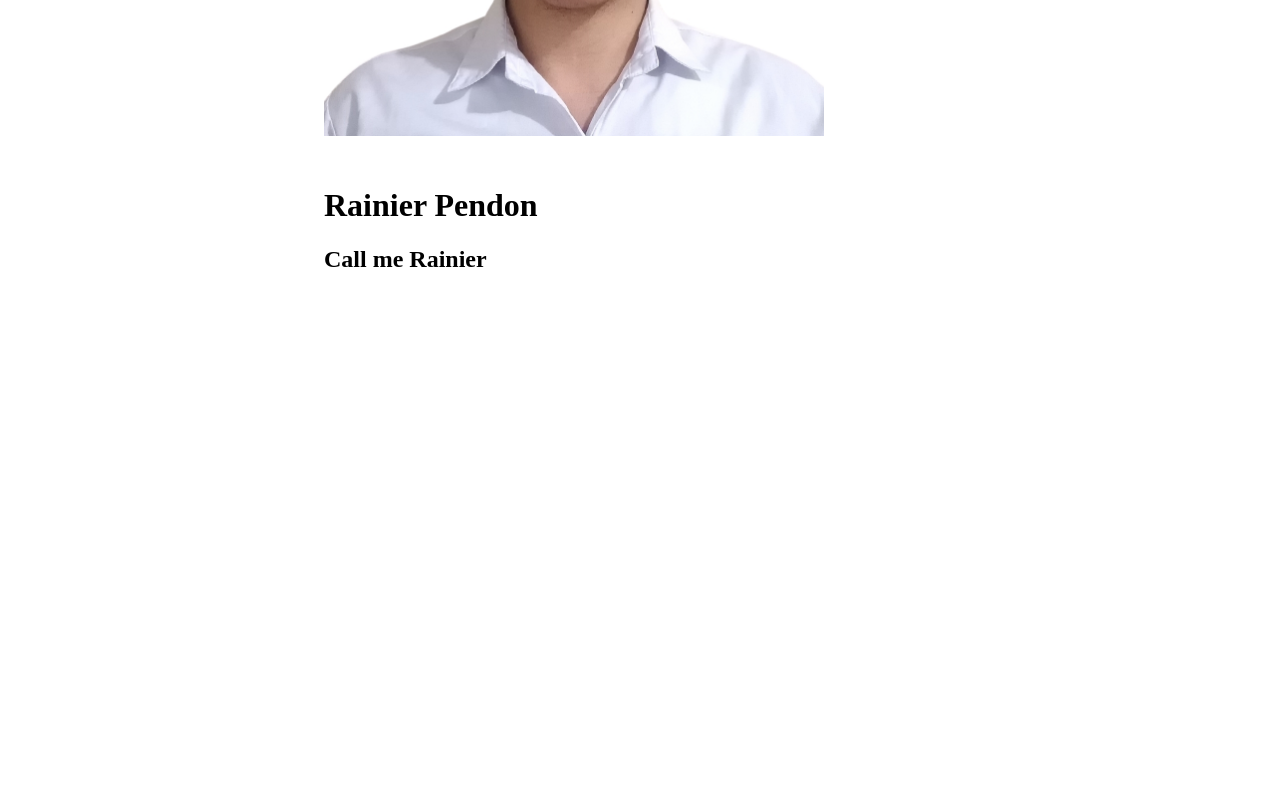
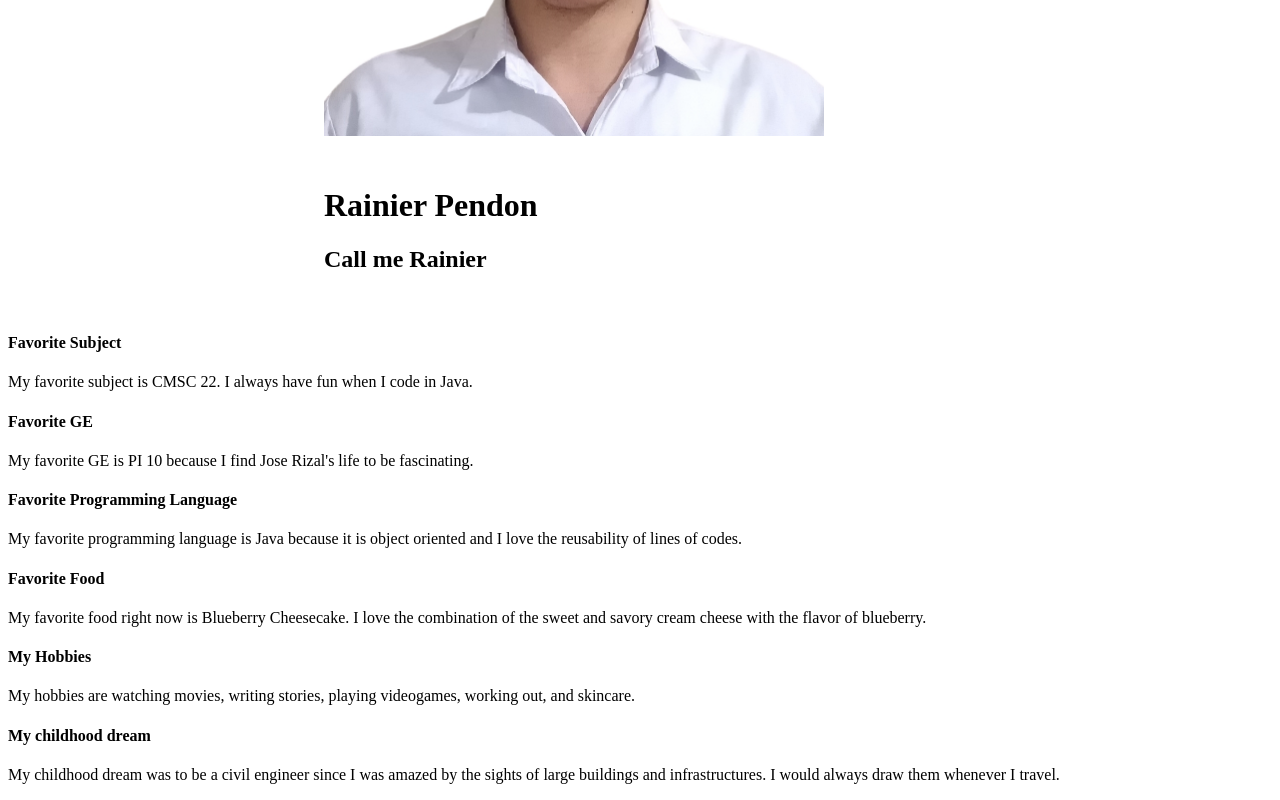
Before and after one commit to rainpends/rainpends.github.io, a plain HTML site: page index.html in a window 1280 px wide. Shown: the part 382-1182 px from the top of the page. Before the commit the page ends 800 px from the top, so only its background shows below. Drawn offline with Linux system fonts and the light colour scheme.

Commit message:
Added another hobby.

```diff
--- a/index.html
+++ b/index.html
@@ -12,7 +12,22 @@
 			<h2 id="nickname-header">Call me Rainier</h2>
 		</div>
 		<div class="Favorites-div">
-			<h4 id="subject-fave"></h4>
+			<h4 id="subject-fave">Favorite Subject</h4>
+			<p id="subject-explain">My favorite subject is CMSC 22. I always have fun when I code in Java.</p>
+			<h4 id="ge-fave">Favorite GE</h4>
+			<p id="ge-explain">My favorite GE is PI 10 because I find Jose Rizal's life to be fascinating.</p>
+			<h4 id="PL-fave">Favorite Programming Language</h4>
+			<p id="pl-explain">My favorite programming language is Java because it is object oriented and I love the reusability of lines of codes.</p>
+			<h4 id="Food-fave">Favorite Food</h4>
+			<p id="food-explain">My favorite food right now is Blueberry Cheesecake. I love the combination of the sweet and savory cream cheese with the flavor of blueberry.</p>
+		</div>
+		<div class="Hobbies-div">
+			<h4 id="hobbies-header">My Hobbies</h4>
+			<p id="hobbies-explain">My hobbies are watching movies, writing stories, playing videogames, working out, and skincare.</p>
+		</div>
+		<div class="Childhood-dream-div">
+			<h4 id="childhood-dream-explain">My childhood dream</h4>
+			<p>My childhood dream was to be a civil engineer since I was amazed by the sights of large buildings and infrastructures. I would always draw them whenever I travel.</p>
 		</div>
 	</body>
 </html>
```
